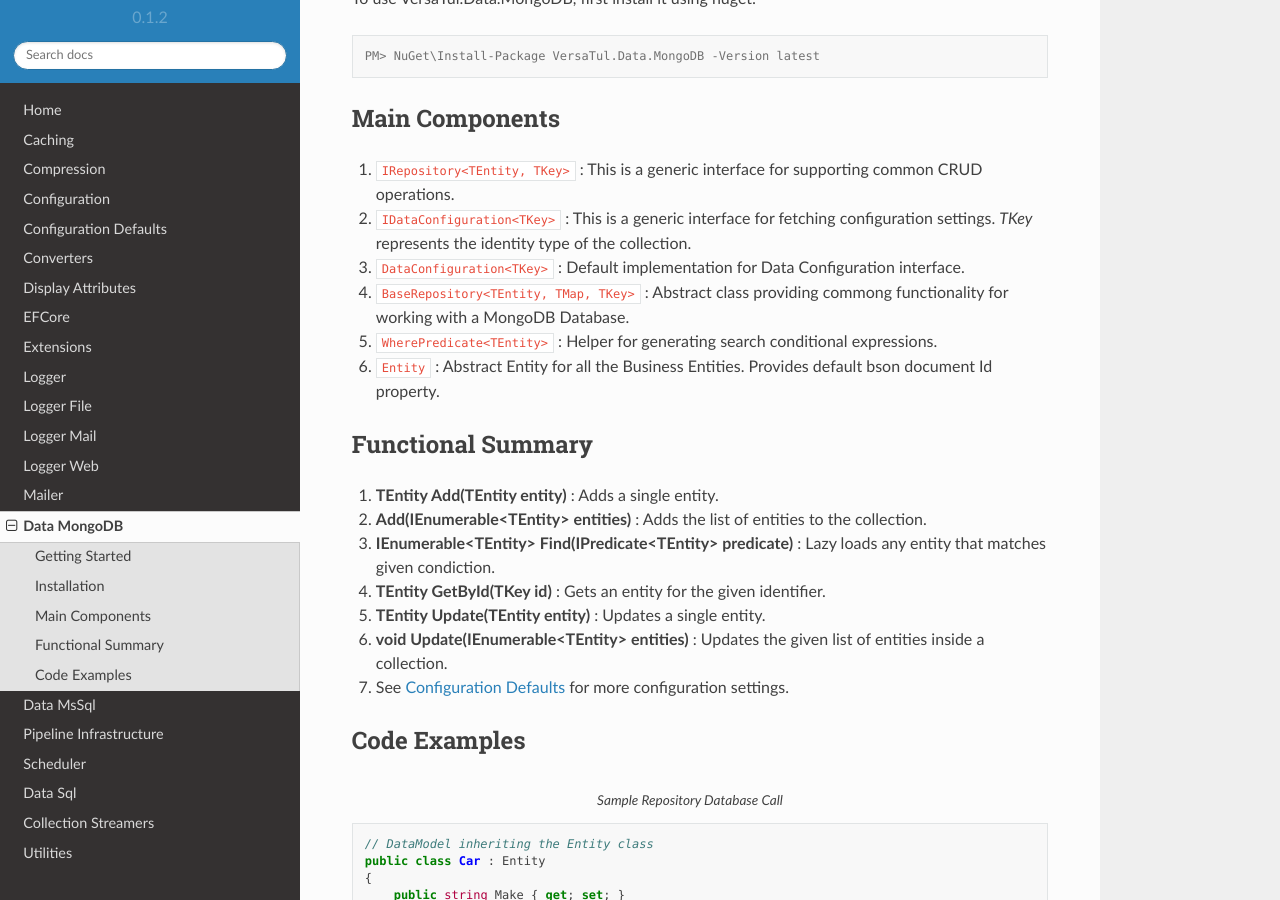
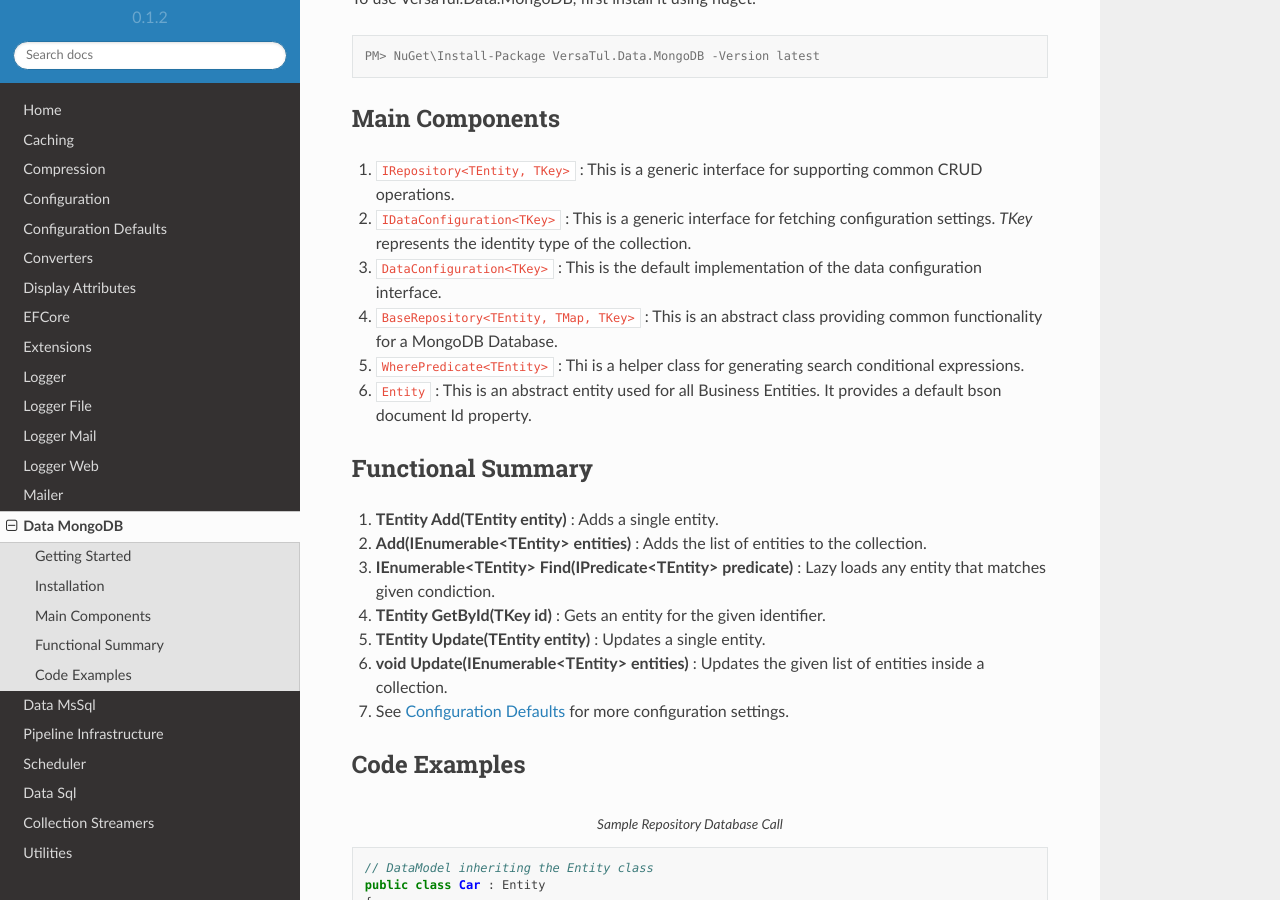
Before and after one commit to BjornWilliams/DocsVersaTul, a Sphinx documentation site: the page built from docs/source/mongodb.rst, in a window 1280 px wide and 900 px high, scrolled down 381 px. Built offline with Sphinx 7.4.7 and the Read the Docs theme 2.0.0, drawn with Linux system fonts in a browser that asks for light colours.

Commit message:
Update mongodb.rst
Mongo database updates

```diff
--- a/docs/source/mongodb.rst
+++ b/docs/source/mongodb.rst
@@ -21,10 +21,10 @@
 ----------------
 1. ``IRepository<TEntity, TKey>`` : This is  a generic interface for supporting common CRUD operations.
 2. ``IDataConfiguration<TKey>`` : This is a generic interface for fetching configuration settings. `TKey` represents the identity type of the collection.
-3. ``DataConfiguration<TKey>`` : Default implementation for Data Configuration interface.
-4. ``BaseRepository<TEntity, TMap, TKey>`` : Abstract class providing commong functionality for working with a MongoDB Database.
-5. ``WherePredicate<TEntity>`` : Helper for generating search conditional expressions.
-6. ``Entity`` : Abstract Entity for all the Business Entities. Provides default bson document Id property.
+3. ``DataConfiguration<TKey>`` : This is the default implementation of the data configuration interface.
+4. ``BaseRepository<TEntity, TMap, TKey>`` : This is an abstract class providing common functionality for a MongoDB Database.
+5. ``WherePredicate<TEntity>`` : Thi is a helper class for generating search conditional expressions.
+6. ``Entity`` : This is an abstract entity used for all Business Entities. It provides a default bson document Id property.
 
 Functional Summary
 ------------------
```
